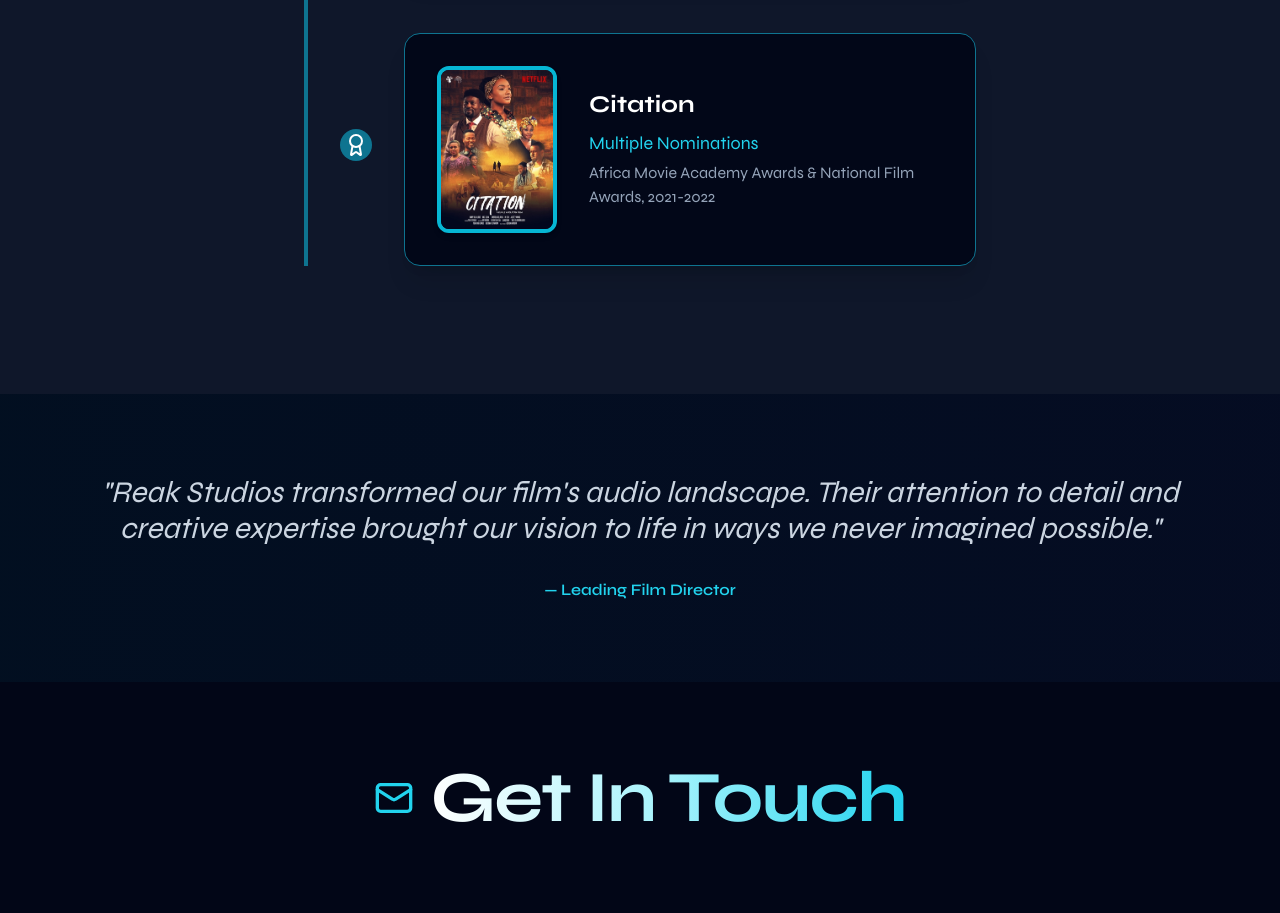
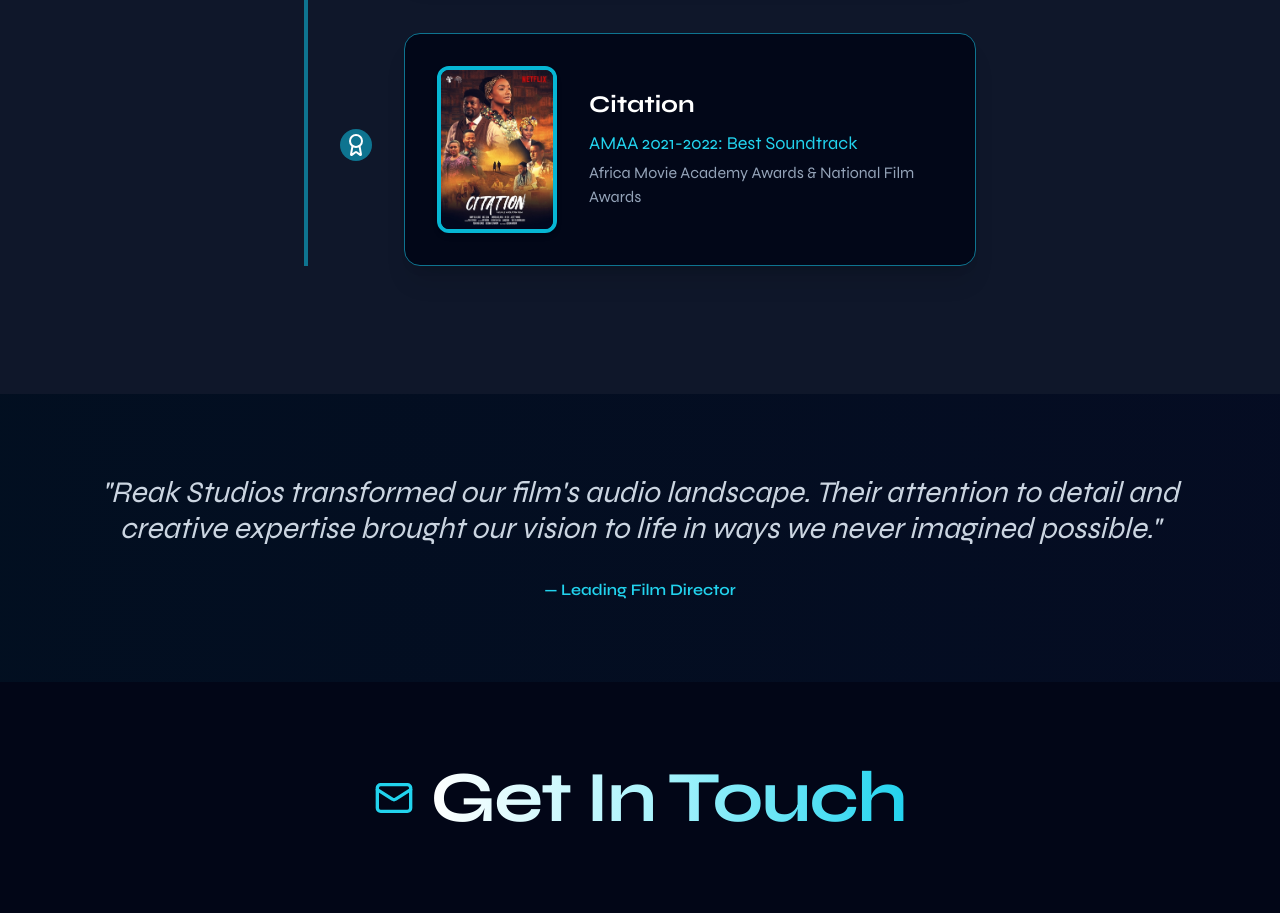
Before and after one commit to MrBloomguy/reak1, a Next.js app: page / in a window 1280 px wide. Shown: the part 6580-7493 px from the top of the page. Built offline with nearby package versions, Linux system fonts and the light colour scheme.

Commit message:
Update page.tsx

```diff
--- a/app/page.tsx
+++ b/app/page.tsx
@@ -691,8 +691,8 @@ export default function Home() {
                 <Image src="/Citation_(film).jpg" alt="Citation Movie Poster" width={120} height={150} className="rounded-xl object-cover border-4 border-cyan-500 shadow-md" />
                 <div className="flex-1 text-center md:text-left">
                   <h3 className="text-2xl font-bold text-white mb-2">Citation</h3>
-                  <p className="text-cyan-400 mb-1 text-lg">Multiple Nominations</p>
-                  <p className="text-slate-400 text-base">Africa Movie Academy Awards & National Film Awards, 2021-2022</p>
+                  <p className="text-cyan-400 mb-1 text-lg">AMAA 2021-2022: Best Soundtrack</p>
+                  <p className="text-slate-400 text-base">Africa Movie Academy Awards & National Film Awards</p>
                 </div>
               </div>
             </div>
```
